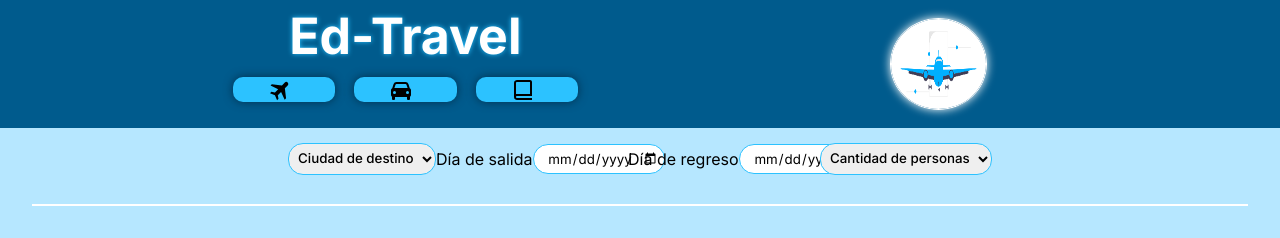
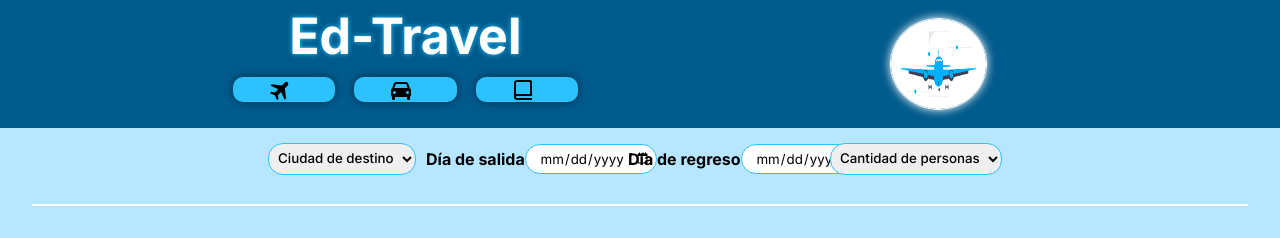
Before and after one commit to luiscar2050/pagina-ed-travel, a plain HTML site: page index.html in a window 1280 px wide. Shown: the top 238 px of the page. Drawn offline with Linux system fonts and the light colour scheme.

Commit message:
primero le agregue un font-weight bold  para colorcarle negrilla a la letras del label y tambien un margin right al label y a las opciones

```diff
--- a/styles/style.css
+++ b/styles/style.css
@@ -143,6 +143,7 @@ main > .datos > #opciones{
  padding: 5px;
  font-weight: 500;
 cursor: pointer;
+margin-right: 10px;
 }
 
 
@@ -152,6 +153,8 @@ main > .datos > label{
   justify-content: space-evenly;
   align-items: center;
   text-wrap: nowrap;
+  font-weight: bold;
+  margin-right: 10px;
 }
 
 
```
